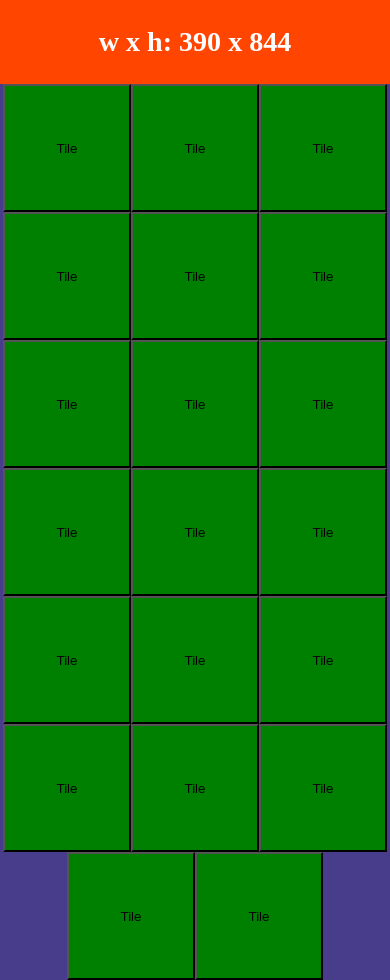
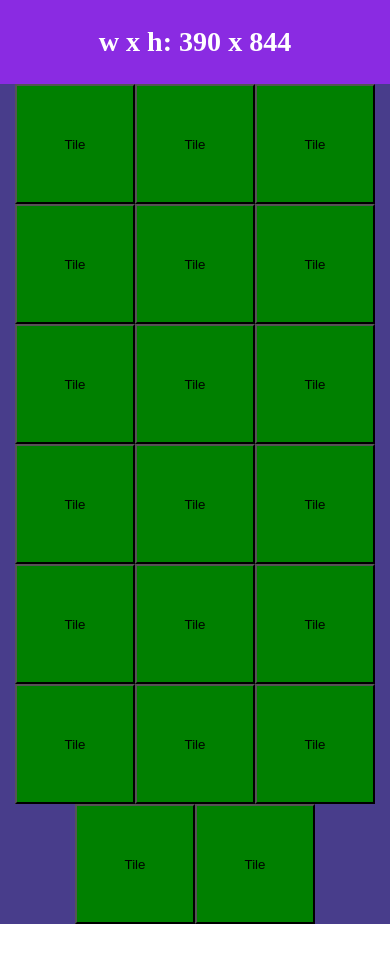
Before and after one commit to chris125964/webpack.memory, a React app: page / in a window 390 px wide. After the commit the page ends 924 px from the top, so only its background shows below. Built offline with nearby package versions, Linux system fonts and the light colour scheme.

Commit message:
added CSS breakpoints

```diff
--- a/src/components/style.css
+++ b/src/components/style.css
@@ -104,9 +104,7 @@ body {
   font-size: 24px;
   line-height: 3;
 }
-.header {
-  background: orangered;
-}
+
 .main {
   background: darkslateblue;
 }
@@ -171,6 +169,9 @@ footer {
   }
 } */
 
+.header {
+  background-color: darkgoldenrod;
+}
 .memtile {
   background-color: aqua;
   width: 160px;
@@ -178,6 +179,9 @@ footer {
 }
 
 @media (max-width: 1000px) {
+  .header {
+    background-color: red;
+  }
   .memtile {
     background-color: orange;
     width: 160px;
@@ -186,13 +190,30 @@ footer {
 }
 
 @media (max-width: 640px) {
+  .header {
+    background-color: blueviolet;
+  }
   .memtile {
     background-color: green;
     width: 128px;
     height: 128px;
   }
 }
+@media (max-width: 600px) {
+  .header {
+    background-color: blueviolet;
+  }
+  .memtile {
+    background-color: green;
+    width: 120px;
+    height: 120px;
+  }
+}
 @media (max-width: 320px) {
+  .header {
+    background: green;
+    height: 47px;
+  }
   .memtile {
     background-color: red;
     width: 80px;
```
